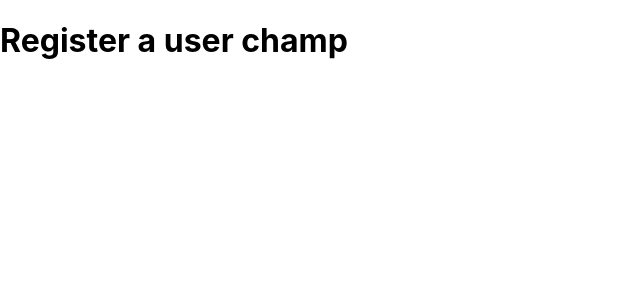
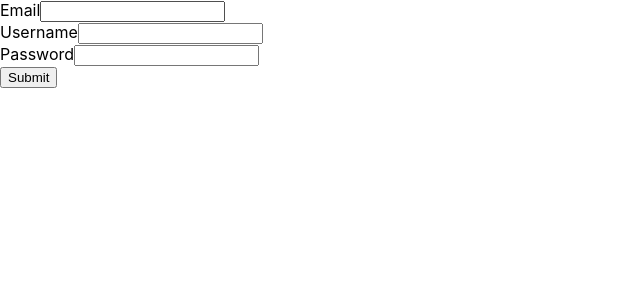
Before and after one commit to msiegrist92/blurbr_client, a Next.js app: page /register in a window 1280 px wide. Shown: the top 300 px of the page, without its empty margins (0-640 px from the left). Built offline with nearby package versions, Linux system fonts and the light colour scheme.

Commit message:
add register page to post new user - begin user page to add avatar and signature

```diff
--- a/pages/register.js
+++ b/pages/register.js
@@ -1,7 +1,59 @@
+import axios from 'axios';
+import React, { useState } from 'react';
+
 const Register = () => {
+
+  const [email, setEmail] = React.useState('');
+  const [username, setUsername] = React.useState('');
+  const [password, setPassword] = React.useState('');
+
+
+  const registerUser = e => {
+    e.preventDefault();
+    axios.post('http://' + process.env.NEXT_PUBLIC_DEV_API + '/user/register', {
+      email,
+      password,
+      username,
+      signature: 'this is a temp signature'
+    }).then((res) => {
+      //on success redirect user to customize with signature and avatar
+      console.log(res);
+    }).catch((e) => {
+      console.log(e);
+    })
+  }
+
+
   return (
     <div>
-      <h1>Register a user champ</h1>
+      <form onSubmit={(e) => {registerUser(e)}}>
+
+        <label htmlFor='email'>Email</label>
+        <input
+          required id="email" type='text'
+          value={email}
+          onChange={e => setEmail(e.target.value)}
+        />
+        <br />
+
+        <label htmlFor='username'>Username</label>
+        <input
+          required id="username" type='text'
+          value={username}
+          onChange={e => setUsername(e.target.value)}
+        />
+        <br />
+
+        <label htmlFor='password'>Password</label>
+        <input required id="password" type='password'
+          value={password}
+          onChange={e => setPassword(e.target.value)}
+        />
+        <br />
+
+        <input type='submit' />
+
+      </form>
     </div>
   )
 }
```
Also changed, not shown: pages/user.js (added, +15 -0 lines).
